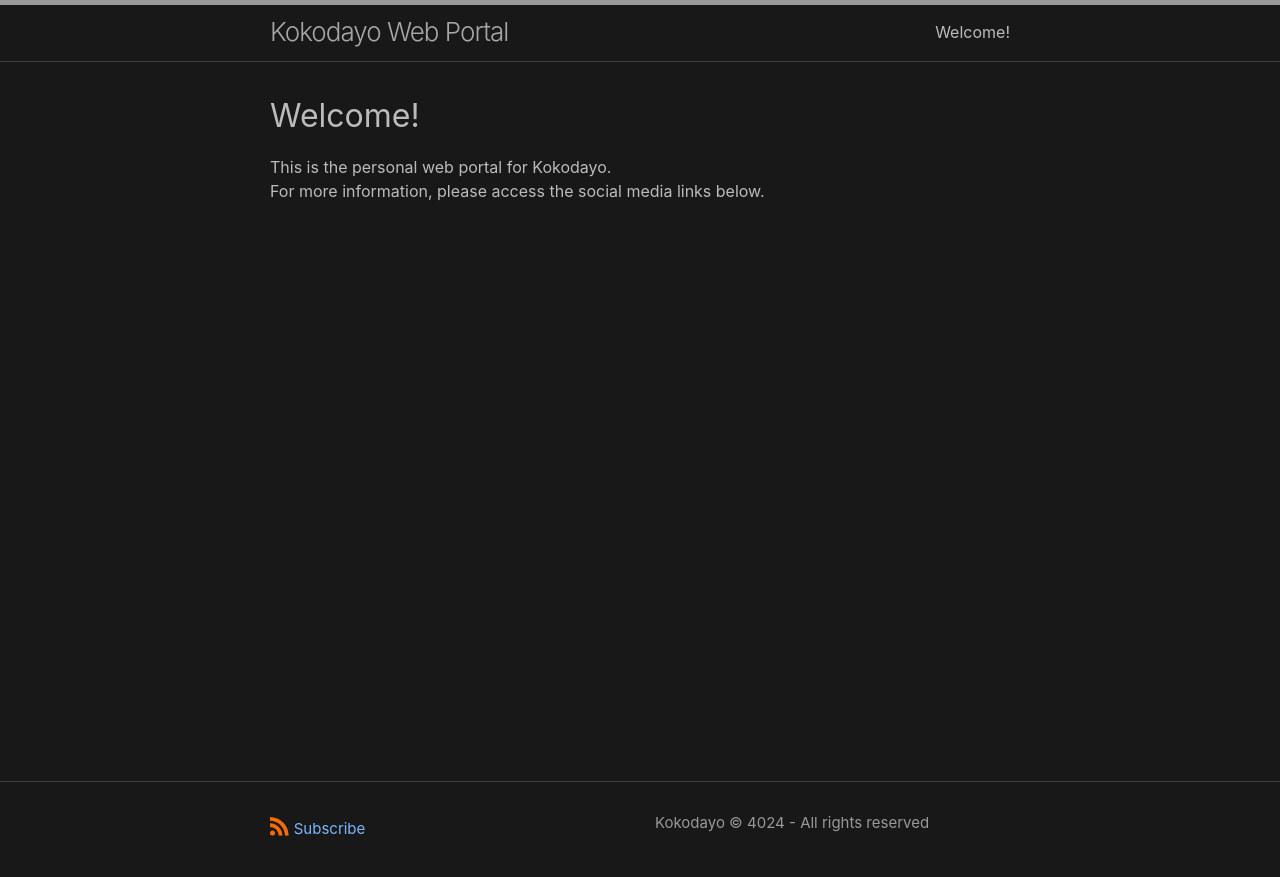
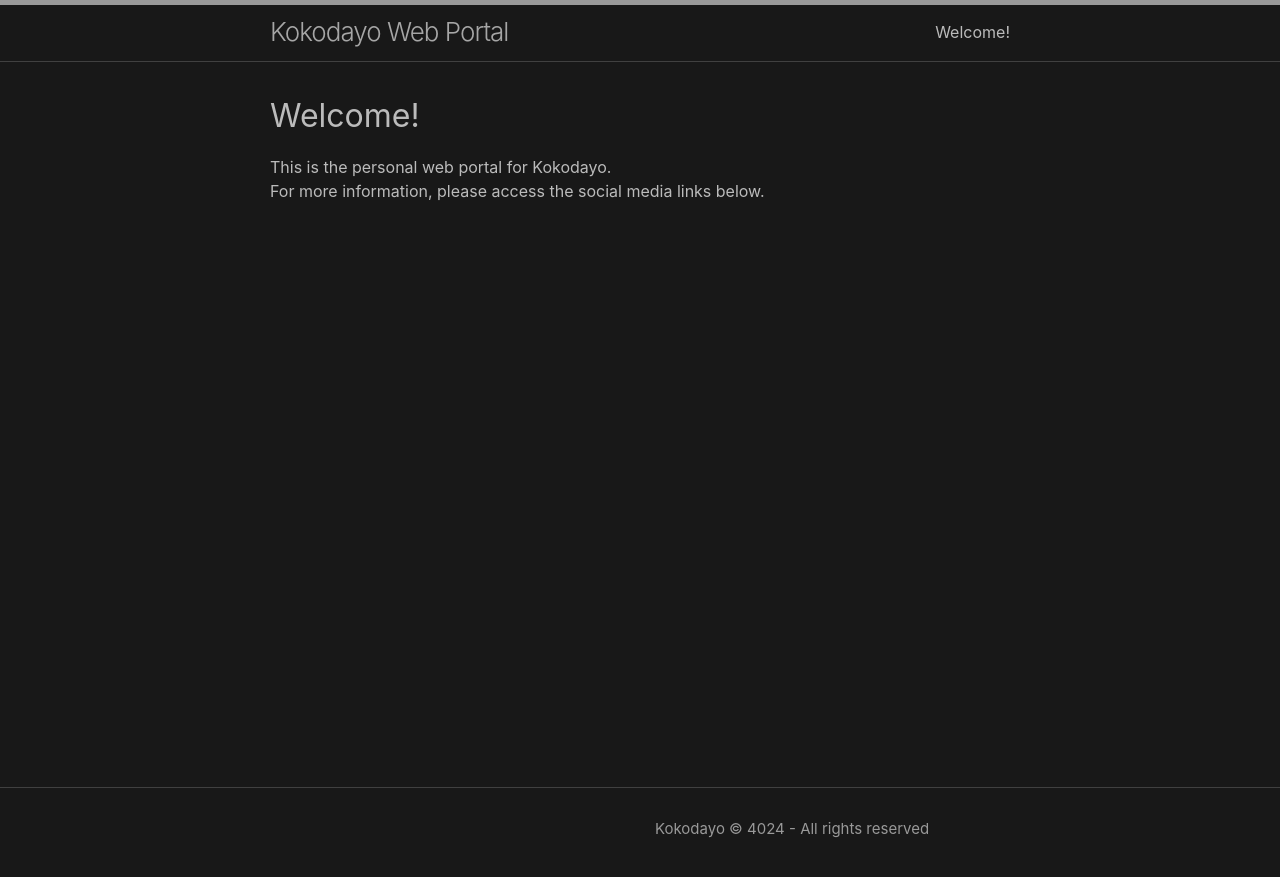
Before and after one commit to Kokodayo-CN/kokodayo-cn.github.io, a Jekyll site: the page built from index.md, in a window 1280 px wide. Shown: the top 877 px of the page. Built offline with Jekyll 4.4.1, drawn with Linux system fonts in a browser that asks for light colours; our own code applies the rules of GitHub Pages for plain Markdown files.

Commit message:
Update footer.html

```diff
--- a/_includes/footer.html
+++ b/_includes/footer.html
@@ -5,13 +5,7 @@
 
     <div class="footer-col-wrapper">
       <div class="footer-col">
-        <p class="feed-subscribe">
-          <a href="{{ site.feed.path | default: 'feed.xml' | absolute_url }}">
-            <svg class="svg-icon orange">
-              <use xlink:href="{{ 'assets/minima-social-icons.svg#rss' | relative_url }}"></use>
-            </svg><span>Subscribe</span>
-          </a>
-        </p>
+
       {%- if site.author %}
         <ul class="contact-list">
           {% if site.author.name -%}
```
